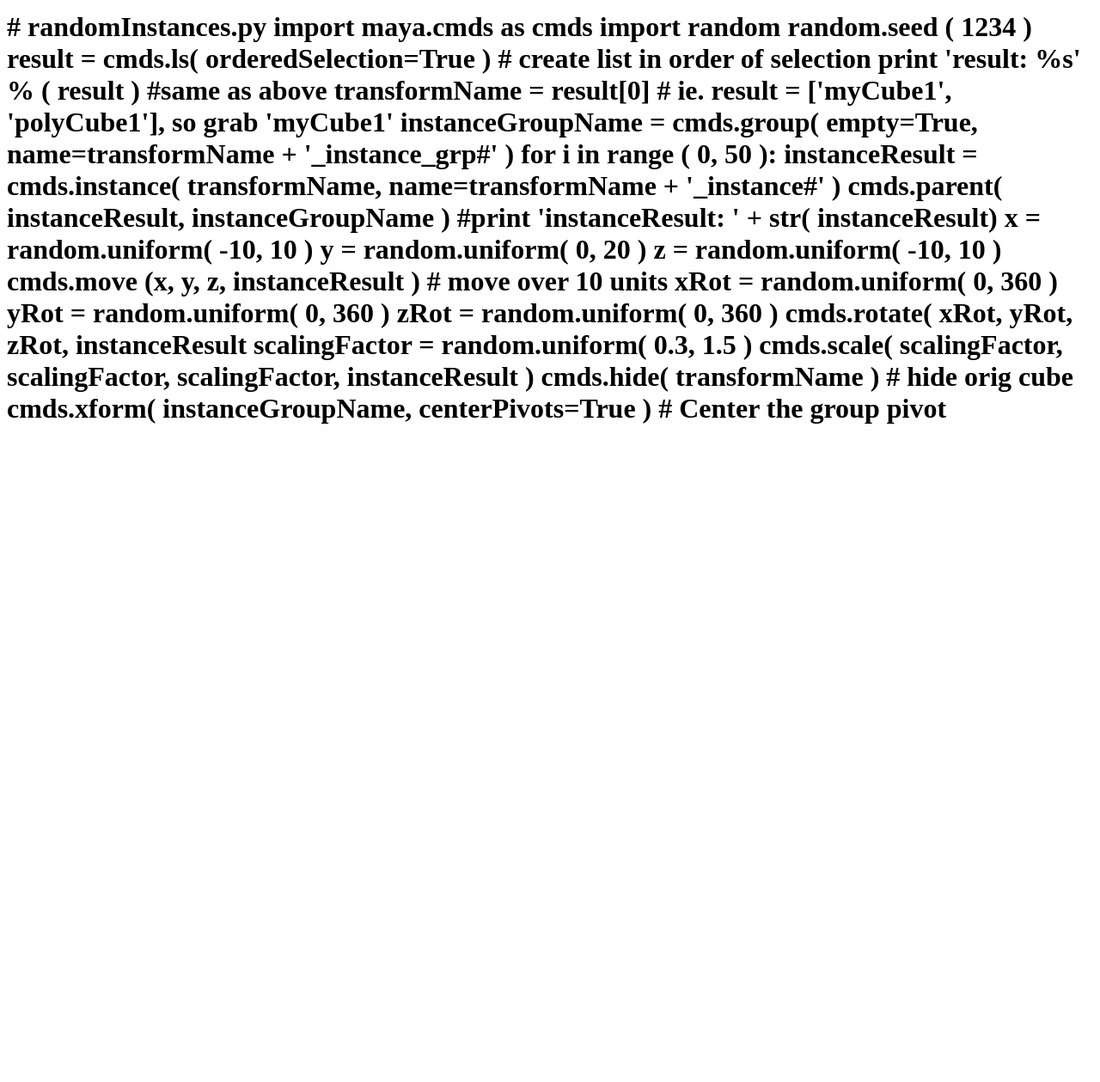
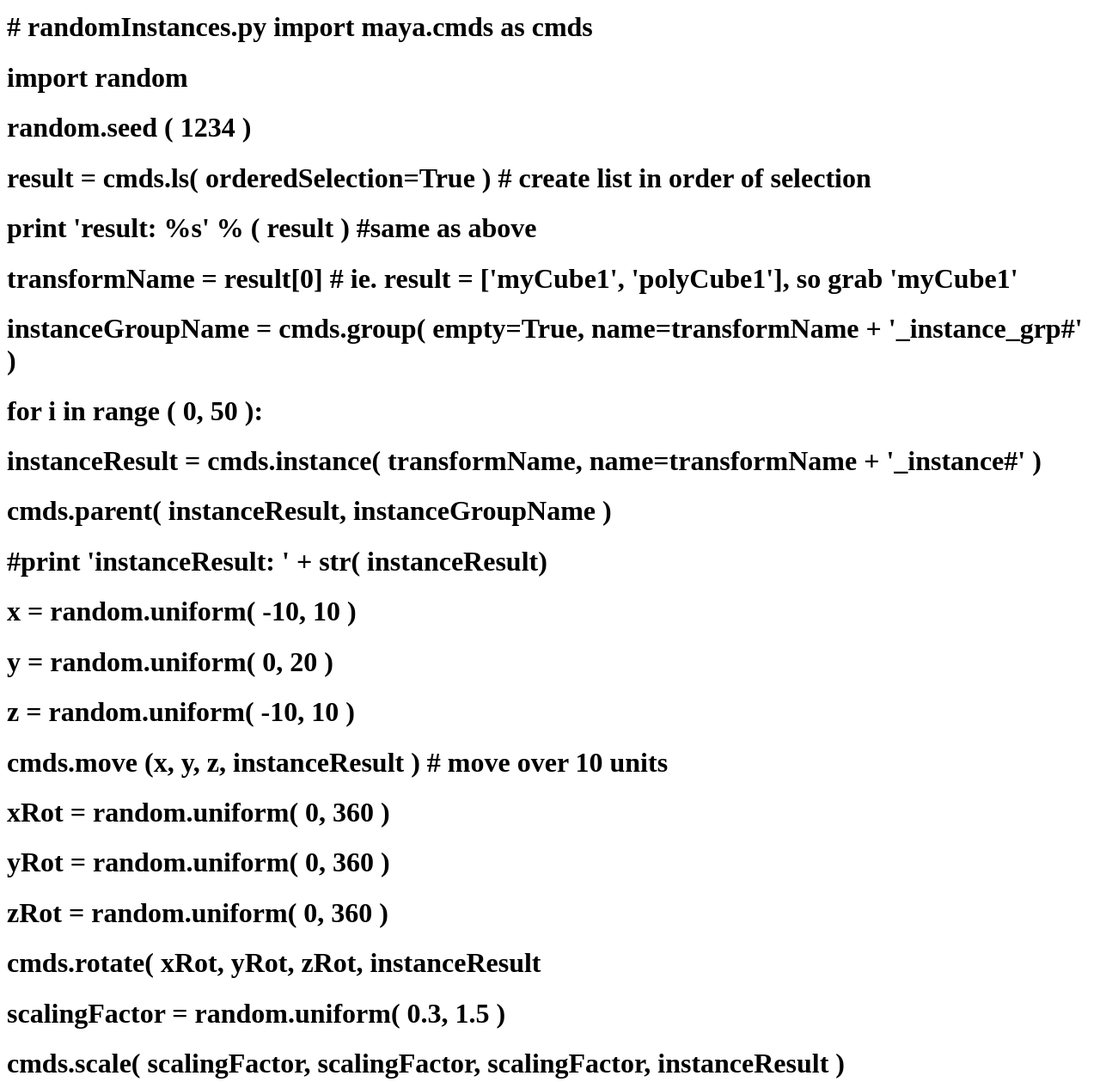
Before and after one commit to piano4251/python, a plain HTML site: page index.html in a window 1280 px wide. Shown: the part 500-1759 px from the top of the page at 86% size. Before the commit the page ends 1016 px from the top, so only its background shows below. Drawn offline with Linux system fonts and the light colour scheme.

Commit message:
Update index.html

```diff
--- a/index.html
+++ b/index.html
@@ -9,48 +9,48 @@
 
 
 
-<h1> # randomInstances.py import maya.cmds as cmds
+<h1> # randomInstances.py import maya.cmds as cmds </h1>
 
-import random
+<h1> import random </h1>
 
-random.seed ( 1234 )
+ <h1>random.seed ( 1234 ) </h1>
 
-result = cmds.ls( orderedSelection=True ) # create list in order of selection
+ <h1> result = cmds.ls( orderedSelection=True ) # create list in order of selection </h1>
 
-print 'result: %s' % ( result ) #same as above
+<h1> print 'result: %s' % ( result ) #same as above </h1>
 
-transformName = result[0] # ie. result = ['myCube1', 'polyCube1'], so grab 'myCube1'
+<h1> transformName = result[0] # ie. result = ['myCube1', 'polyCube1'], so grab 'myCube1' </h1>
 
-instanceGroupName = cmds.group( empty=True, name=transformName + '_instance_grp#' )
+<h1> instanceGroupName = cmds.group( empty=True, name=transformName + '_instance_grp#' ) </h1>
 
-for i in range ( 0, 50 ):
+<h1> for i in range ( 0, 50 ): </h1>
 
-    instanceResult = cmds.instance( transformName, name=transformName + '_instance#' )
+<h1>    instanceResult = cmds.instance( transformName, name=transformName + '_instance#' ) </h1>
 
-    cmds.parent( instanceResult, instanceGroupName )
+<h1>    cmds.parent( instanceResult, instanceGroupName ) </h1>
 
-    #print 'instanceResult: ' + str( instanceResult)
+<h1>    #print 'instanceResult: ' + str( instanceResult) </h1>
 
-    x = random.uniform( -10, 10 )
-    y = random.uniform( 0, 20 )
-    z = random.uniform( -10, 10 )
+<h1>    x = random.uniform( -10, 10 ) </h1>
+<h1>    y = random.uniform( 0, 20 ) </h1>
+<h1>    z = random.uniform( -10, 10 ) </h1>
 
-    cmds.move (x, y, z, instanceResult ) # move over 10 units
+<h1>    cmds.move (x, y, z, instanceResult ) # move over 10 units </h1>
 
-    xRot = random.uniform( 0, 360 )
-    yRot = random.uniform( 0, 360 )
-    zRot = random.uniform( 0, 360 )
+<h1>    xRot = random.uniform( 0, 360 ) </h1>
+<h1>    yRot = random.uniform( 0, 360 ) </h1>
+<h1>    zRot = random.uniform( 0, 360 ) </h1>
 
-    cmds.rotate( xRot, yRot, zRot, instanceResult
+<h1>    cmds.rotate( xRot, yRot, zRot, instanceResult  </h1>
 
-    scalingFactor = random.uniform( 0.3, 1.5 )
+<h1>    scalingFactor = random.uniform( 0.3, 1.5 ) </h1>
 
-    cmds.scale( scalingFactor, scalingFactor, scalingFactor, instanceResult )
+<h1>    cmds.scale( scalingFactor, scalingFactor, scalingFactor, instanceResult ) </h1>
 
-cmds.hide( transformName ) # hide orig cube
-cmds.xform( instanceGroupName, centerPivots=True ) # Center the group pivot
+<h1> cmds.hide( transformName ) # hide orig cube </h1>
+<h1> cmds.xform( instanceGroupName, centerPivots=True ) # Center the group pivot </h1>
 
-</h1>
+
 
 </body>
 </html>
```
